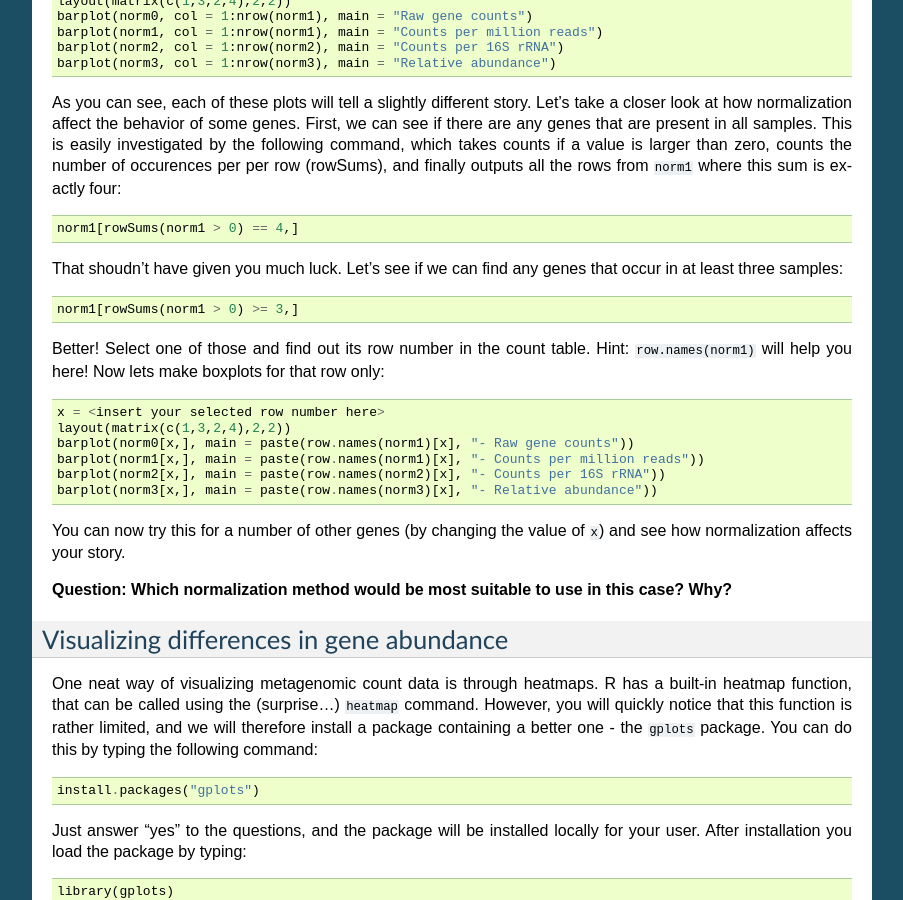
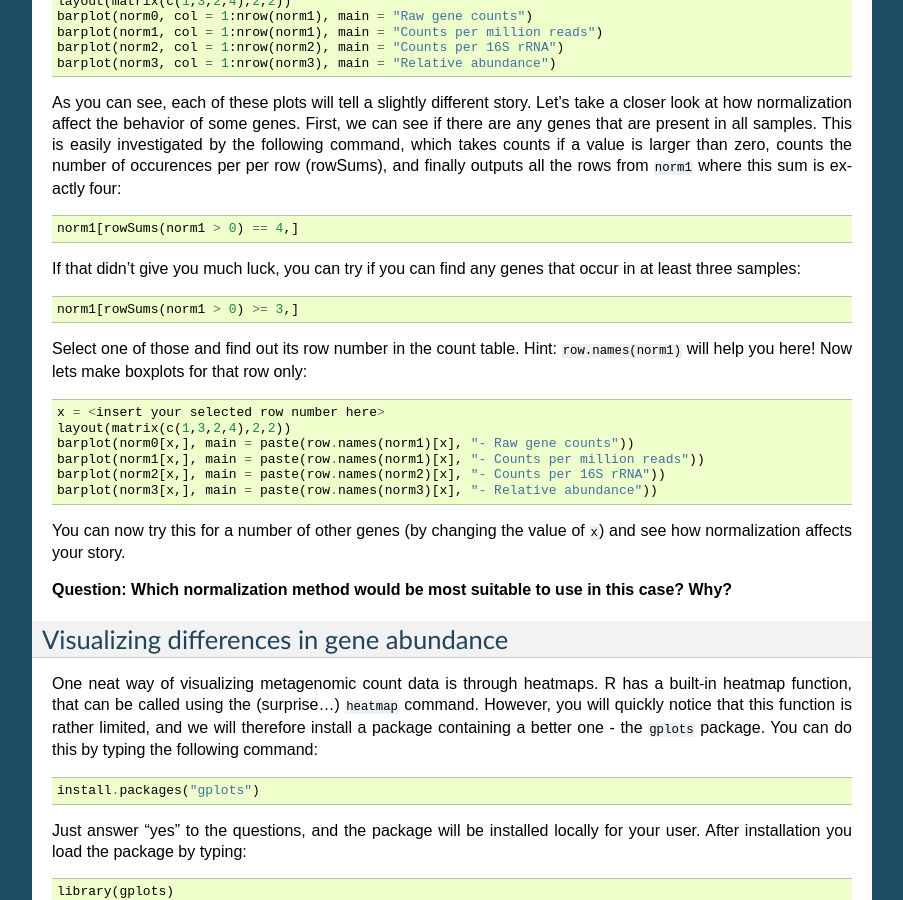
Before and after one commit to inodb/2014-5-metagenomics-workshop, a Sphinx documentation site: the page built from source/annotation/differential.rst, in a window 1280 px wide and 900 px high, scrolled down 2236 px. Shown: the whole window, without its empty margins (198-1101 px from the left). Built offline with Sphinx 7.4.7, drawn with Linux system fonts in a browser that asks for light colours.

Commit message:
Update differential.rst

```diff
--- a/source/annotation/differential.rst
+++ b/source/annotation/differential.rst
@@ -139,12 +139,12 @@ this sum is exactly four::
 
     norm1[rowSums(norm1 > 0) == 4,]
 
-That shoudn't have given you much luck. Let's see if we can find any genes
+If that didn't give you much luck, you can try if you can find any genes
 that occur in at least three samples::
 
     norm1[rowSums(norm1 > 0) >= 3,]
 
-Better! Select one of those and find out its row number in the count table.
+Select one of those and find out its row number in the count table.
 Hint: ``row.names(norm1)`` will help you here! Now lets make boxplots for
 that row only::
 
```
